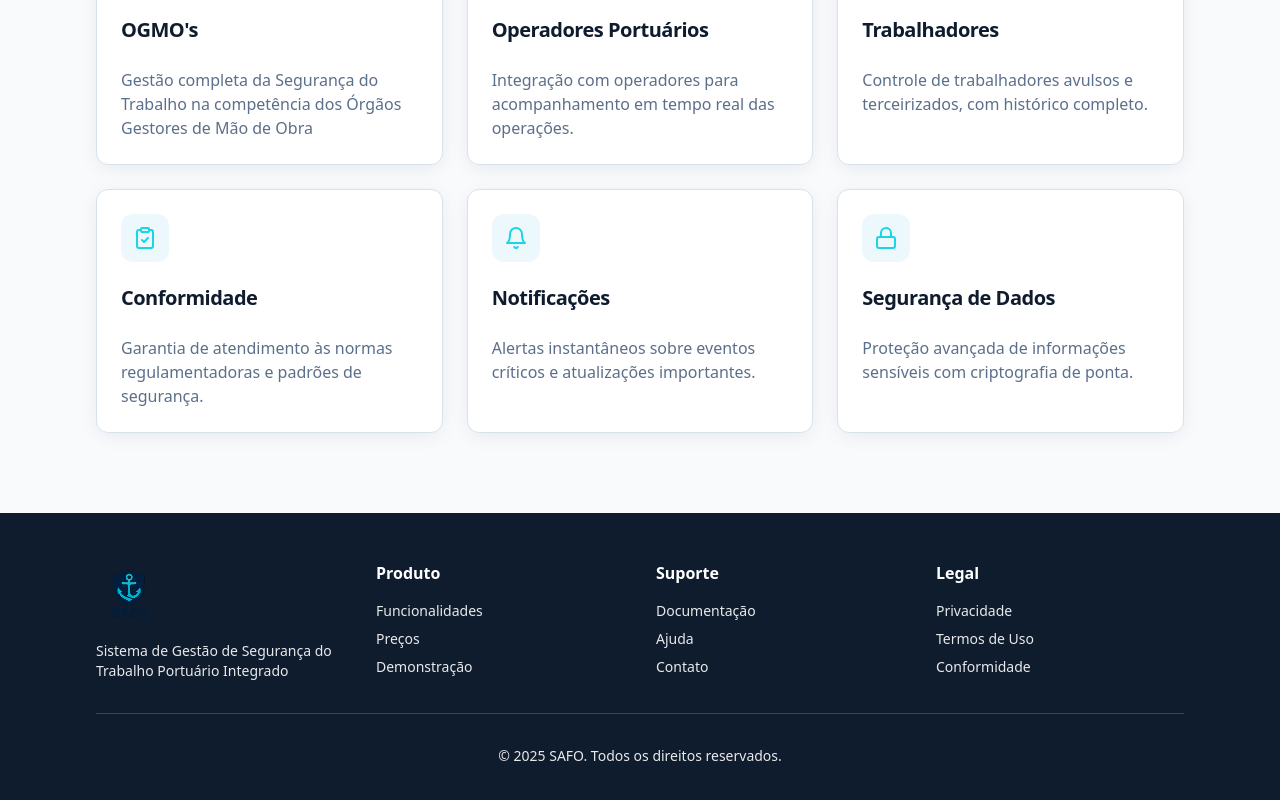
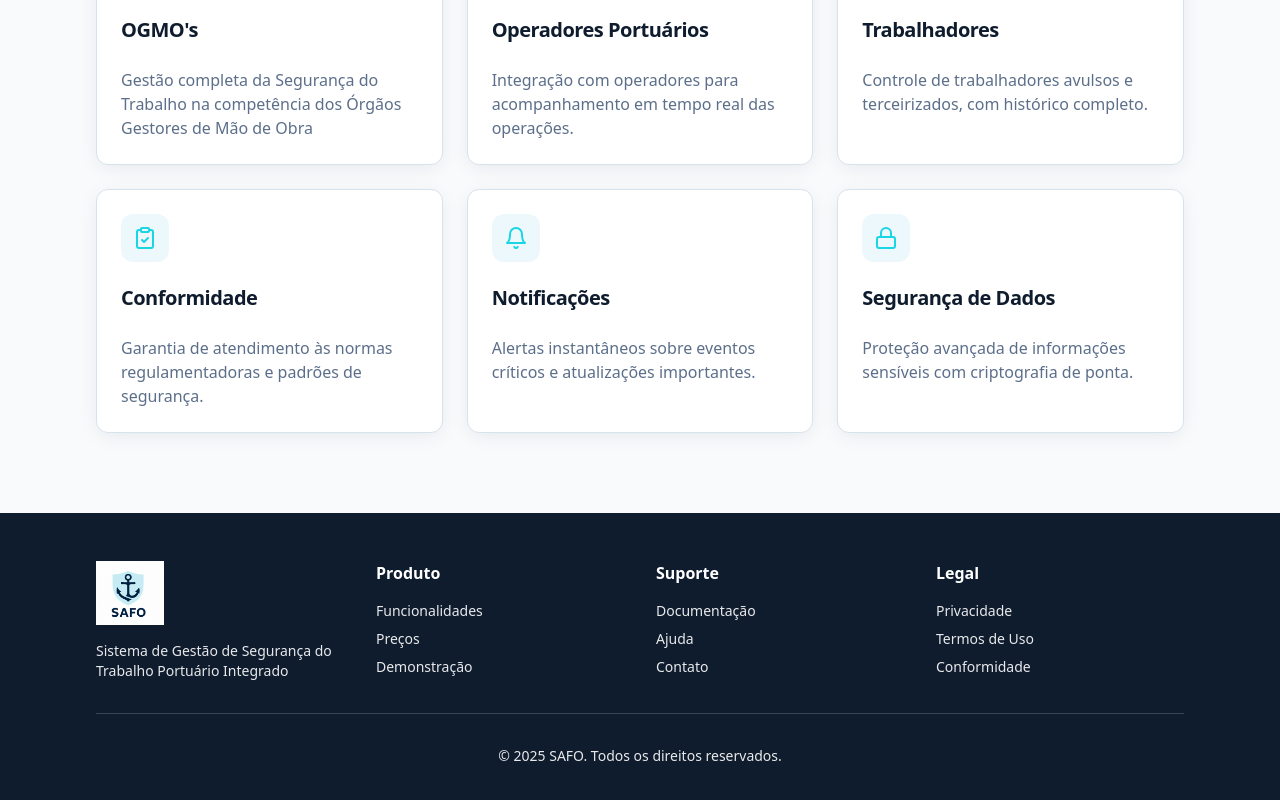
Before and after one commit to andreguzzo/safo-seguranca-integrada, a React (Vite) app: page / in a window 1280 px wide. Shown: the part 1035-1835 px from the top of the page. Built offline with nearby package versions, Linux system fonts and the light colour scheme; the HTML template or start-up script is replaced by a standard one.

Commit message:
Visual edit in Lovable
Edited UI in Lovable

```diff
--- a/src/components/Footer.tsx
+++ b/src/components/Footer.tsx
@@ -1,14 +1,12 @@
 import { Link } from "react-router-dom";
 import safoLogo from "@/assets/safo-logo.png";
-
 export const Footer = () => {
-  return (
-    <footer className="bg-primary text-primary-foreground py-12 px-4 sm:px-6 lg:px-8">
+  return <footer className="bg-primary text-primary-foreground py-12 px-4 sm:px-6 lg:px-8">
       <div className="container mx-auto max-w-6xl">
         <div className="grid md:grid-cols-4 gap-8 mb-8">
           <div>
             <div className="mb-4">
-              <img src={safoLogo} alt="Safo Logo" className="h-16" />
+              <img alt="Safo Logo" className="h-16" src="/lovable-uploads/2a389ffd-6e61-4350-b59a-2109d92dbee5.png" />
             </div>
             <p className="text-sm opacity-90">
               Sistema de Gestão de Segurança do Trabalho Portuário Integrado
@@ -47,6 +45,5 @@ export const Footer = () => {
           <p>&copy; {new Date().getFullYear()} SAFO. Todos os direitos reservados.</p>
         </div>
       </div>
-    </footer>
-  );
+    </footer>;
 };
```
Also changed, not shown: public/lovable-uploads/2a389ffd-6e61-4350-b59a-2109d92dbee5.png (added).
